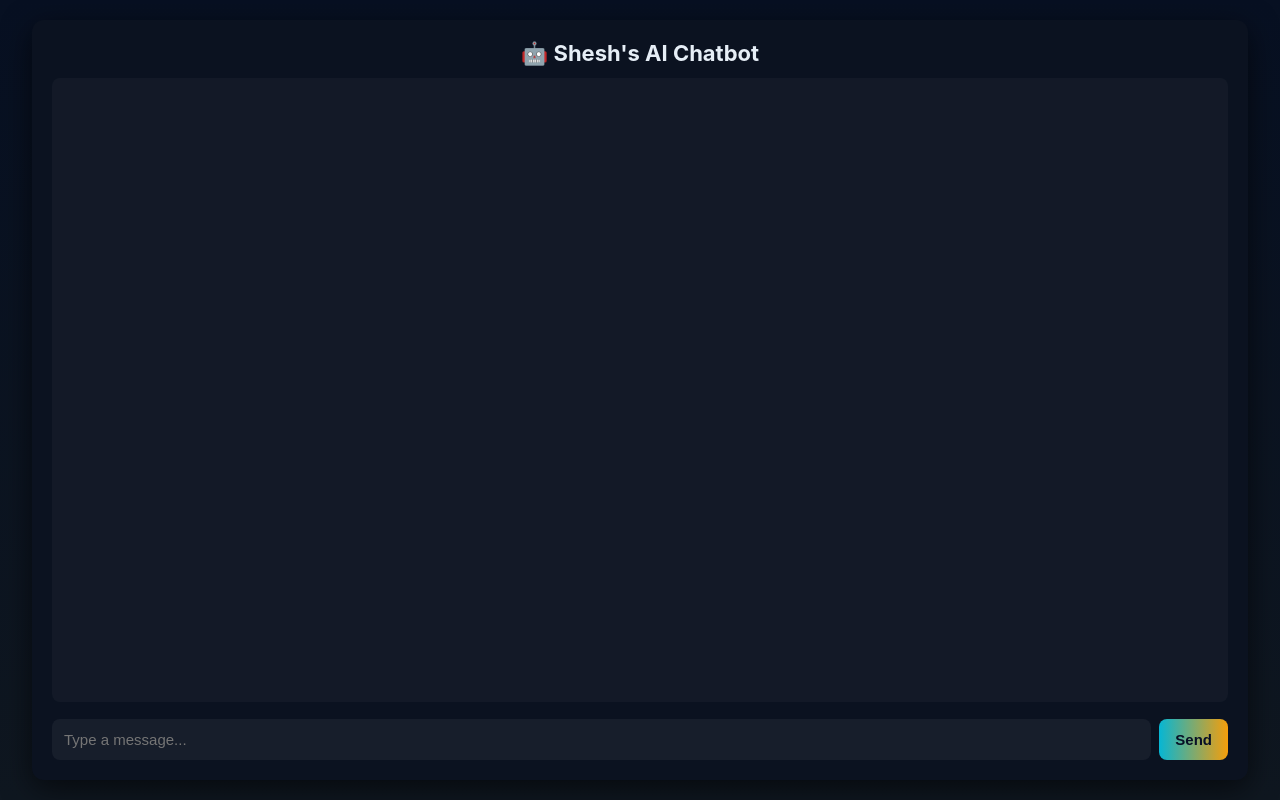
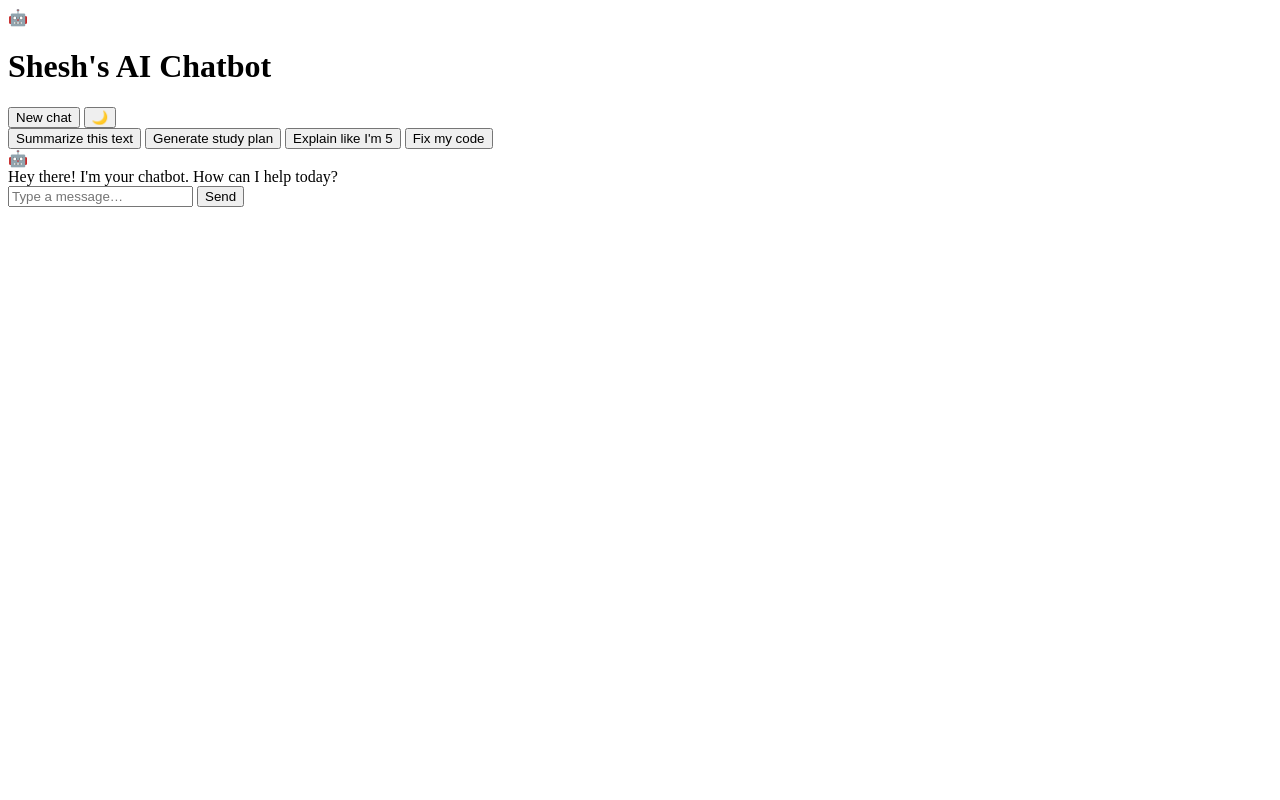
Before and after one commit to sheshakanthra/ai-chatbot-webapp, a Flask app: page / in a window 1280 px wide. Run offline with Flask 3, Linux system fonts and the light colour scheme.

Commit message:
Updated the UI of the chatbot

```diff
--- a/backend/backend/static/script.js
+++ b/backend/backend/static/script.js
@@ -2,19 +2,65 @@
 document.addEventListener("DOMContentLoaded", function () {
   const sendBtn = document.getElementById("send-btn");
   const input = document.getElementById("user-input");
+
   sendBtn.addEventListener("click", sendMessage);
   input.addEventListener("keydown", (e) => {
     if (e.key === "Enter") sendMessage();
   });
+
+  // Chips click send
+  document.querySelectorAll(".chip").forEach(c => {
+    c.addEventListener("click", () => {
+      input.value = c.textContent;
+      sendMessage();
+    });
+  });
 });
 
-function addMessage(sender, text) {
+// ✅ new addMessage (bubble + avatar)
+function addMessage(sender, text, typing = false) {
   const chatBox = document.getElementById("chat-box");
-  const p = document.createElement("div");
-  p.className = "msg " + (sender === "user" ? "user" : "bot");
-  p.textContent = text;
-  chatBox.appendChild(p);
+
+  const row = document.createElement("div");
+  row.className = `msg-row ${sender}`;
+
+  const avatar = document.createElement("div");
+  avatar.className = "avatar";
+  avatar.textContent = sender === "user" ? "🧑" : "🤖";
+
+  const bubble = document.createElement("div");
+  bubble.className = "bubble";
+
+  if (typing) {
+    bubble.innerHTML = `
+      <span class="typing">
+        <span class="dot"></span>
+        <span class="dot"></span>
+        <span class="dot"></span>
+      </span>`;
+  } else {
+    bubble.textContent = text;
+  }
+
+  row.appendChild(avatar);
+  row.appendChild(bubble);
+  chatBox.appendChild(row);
+
   chatBox.scrollTop = chatBox.scrollHeight;
+}
+
+// ✅ streaming response typing animation
+async function typeReply(fullText) {
+  const chatBox = document.getElementById("chat-box");
+  const lastBubble = chatBox.querySelector(".msg-row.bot:last-child .bubble");
+
+  lastBubble.textContent = ""; // clear typing dots effect first
+
+  for (let i = 0; i < fullText.length; i++) {
+    lastBubble.textContent += fullText[i];
+    chatBox.scrollTop = chatBox.scrollHeight;
+    await new Promise(res => setTimeout(res, 8)); // typing speed here
+  }
 }
 
 async function sendMessage() {
@@ -22,9 +68,12 @@ async function sendMessage() {
   const text = input.value.trim();
   if (!text) return;
 
+  // user bubble
   addMessage("user", text);
   input.value = "";
-  addMessage("bot", "⏳ typing...");
+
+  // bot typing bubble
+  addMessage("bot", "", true);
 
   try {
     const res = await fetch("/get", {
@@ -33,18 +82,21 @@ async function sendMessage() {
       body: JSON.stringify({ message: text })
     });
     const data = await res.json();
-    // remove last "typing..." message
+
+    // remove typing bubble
     const chatBox = document.getElementById("chat-box");
-    const nodes = chatBox.querySelectorAll(".msg.bot");
-    if (nodes.length) nodes[nodes.length - 1].remove();
+    const typingRow = chatBox.querySelector(".msg-row.bot:last-child");
+    if (typingRow) typingRow.remove();
 
     if (data && data.reply) {
-      addMessage("bot", data.reply);
+      // append empty bubble first (to animate text into it)
+      addMessage("bot", "");
+      await typeReply(data.reply);
     } else {
-      addMessage("bot", "No reply from server — try again.");
+      addMessage("bot", "⚠️ No reply from server — try again.");
     }
   } catch (err) {
     console.error(err);
-    addMessage("bot", "Error contacting server. Check console.");
+    addMessage("bot", "❌ Server error — check console.");
   }
 }
--- a/backend/backend/static/style.css
+++ b/backend/backend/static/style.css
@@ -1,111 +1,206 @@
-/* style.css */
-:root {
-  --bg: #0f1720;
-  --card: #0b1220;
+:root{
+  --bg: #0b1020;
+  --panel: rgba(15, 23, 32, 0.55);
+  --panel-strong: rgba(12, 18, 28, 0.7);
+  --border: rgba(255,255,255,0.08);
+  --text: #e8f1fb;
   --muted: #9aa7b2;
+  --brand: #7dd3fc;          /* cyan-300 */
+  --accent: #fbbf24;         /* amber-400 */
 }
 
-* {
-  box-sizing: border-box;
+*{box-sizing:border-box}
+
+html,body{
+  height:100%;
+  margin:0;
+  font-family: Inter, ui-sans-serif, system-ui, -apple-system, Segoe UI, Roboto, Arial, "Apple Color Emoji","Segoe UI Emoji";
+  color:var(--text);
+  background:
+    radial-gradient(1200px 600px at 80% -10%, #1b2b55 0%, transparent 60%),
+    radial-gradient(900px 600px at -10% 100%, #182f1e 0%, transparent 55%),
+    linear-gradient(180deg, #060a16 0%, #0b1324 100%);
+  overflow:hidden;
 }
 
-body {
-  margin: 0;
-  height: 100vh;
-  width: 100vw;
-  display: flex;
-  align-items: center;
-  justify-content: center;
-  background: linear-gradient(180deg, #071022, #0f1720);
-  color: #e6eef6;
-  font-family: Inter, Arial, sans-serif;
+/* subtle grid background */
+.bg-grid{
+  position:fixed; inset:0;
+  pointer-events:none;
+  background-image:
+    linear-gradient(rgba(255,255,255,0.04) 1px, transparent 1px),
+    linear-gradient(90deg, rgba(255,255,255,0.04) 1px, transparent 1px);
+  background-size: 24px 24px;
+  opacity:.35;
+  mask-image: radial-gradient(70% 70% at 50% 40%, black 60%, transparent 100%);
 }
 
-/* ✅ FULL SCREEN CHAT LAYOUT */
-.chat-container {
-  width: 95vw;
-  height: 95vh;
-  max-width: none;
-  background: var(--card);
-  padding: 20px;
-  border-radius: 12px;
-  box-shadow: 0 8px 30px rgba(0,0,0,0.6);
-  display: flex;
-  flex-direction: column;
+.app{
+  height:100%;
+  width:100%;
+  display:flex;
+  flex-direction:column;
+  padding:24px;
 }
 
-h2 {
-  margin: 0 0 12px 0;
-  font-size: 22px;
-  text-align: center;
+/* Header */
+.app-header{
+  height:64px;
+  display:flex;
+  align-items:center;
+  justify-content:space-between;
+  padding:0 16px;
+  backdrop-filter: blur(8px);
+  background: linear-gradient(180deg, rgba(10,16,28,0.6), rgba(10,16,28,0.15));
+  border:1px solid var(--border);
+  border-radius:16px;
+  box-shadow: 0 10px 40px rgba(0,0,0,.35);
 }
 
-/* ✅ CHAT WINDOW EXPANDS FULL HEIGHT */
-#chat-box {
-  background: rgba(255,255,255,0.03);
-  border-radius: 8px;
-  padding: 14px;
-  flex: 1; /* take remaining height */
-  overflow-y: auto;
-  margin-bottom: 12px;
-  font-size: 14px;
+.brand{
+  display:flex; align-items:center; gap:10px;
+}
+.brand h1{
+  font-size:20px; font-weight:700; letter-spacing:.2px; margin:0;
+}
+.bot-logo{
+  display:grid; place-items:center;
+  width:34px; height:34px; border-radius:10px;
+  background: linear-gradient(135deg, rgba(125,211,252,.2), rgba(251,191,36,.2));
+  border:1px solid var(--border);
 }
 
-/* Messages */
-.msg {
-  margin: 8px 0;
-  padding: 10px 12px;
-  border-radius: 8px;
-  display: inline-block;
-  max-width: 85%;
+.header-actions{ display:flex; gap:8px; }
+.pill-btn{
+  background: linear-gradient(180deg, rgba(255,255,255,.06), rgba(255,255,255,.02));
+  color:var(--text);
+  border:1px solid var(--border);
+  border-radius:999px;
+  padding:8px 12px;
+  font-weight:600;
+  cursor:pointer;
+  transition: all .2s ease;
 }
-.msg.user {
-  background: rgba(56,189,248,0.12);
-  color: #7fe6ff;
-  align-self: flex-end;
-  float: right;
-}
-.msg.bot {
-  background: rgba(250,204,21,0.08);
-  color: #ffe8a1;
-  float: left;
+.pill-btn:hover{ transform: translateY(-1px); }
+
+/* Main glass panel */
+.panel{
+  flex:1;
+  margin-top:18px;
+  display:flex;
+  flex-direction:column;
+  gap:12px;
+  background: var(--panel);
+  border:1px solid var(--border);
+  border-radius:18px;
+  backdrop-filter: blur(14px) saturate(1.1);
+  box-shadow: 0 20px 60px rgba(0,0,0,.45);
+  padding:16px;
 }
 
-/* ✅ INPUT AREA FIXED AT BOTTOM */
-.input-row {
-  display: flex;
-  gap: 8px;
-  padding-top: 5px;
+/* Chips */
+.chips{
+  display:flex; gap:8px; flex-wrap:wrap;
+}
+.chip{
+  border:1px solid var(--border);
+  background: var(--panel-strong);
+  color:#cfe7ff;
+  padding:10px 12px;
+  border-radius:999px;
+  font-size:13px;
+  cursor:pointer;
+  transition: transform .15s ease, background .15s ease;
+}
+.chip:hover{ transform: translateY(-1px); background: rgba(255,255,255,0.08); }
+
+/* Chat area */
+.chat{
+  flex:1;
+  overflow-y:auto;
+  padding:8px;
+  border-radius:12px;
+  background: rgba(255,255,255,0.02);
+  border:1px dashed rgba(255,255,255,0.05);
+  scroll-behavior:smooth;
 }
 
-#user-input {
-  flex: 1;
-  padding: 12px;
-  border-radius: 8px;
-  border: none;
-  background: rgba(255,255,255,0.05);
-  color: #e6eef6;
-  outline: none;
-  font-size: 15px;
+/* Message rows */
+.msg-row{
+  display:flex; gap:10px; margin:12px 6px;
+  animation: fadeIn .25s ease-out;
+}
+.msg-row.user{ justify-content:flex-end; }
+.avatar{
+  flex:0 0 34px; height:34px; width:34px; border-radius:10px;
+  display:grid; place-items:center; font-size:18px;
+  background: linear-gradient(135deg, rgba(125,211,252,.22), rgba(251,191,36,.18));
+  border:1px solid var(--border);
+}
+.msg-row.user .avatar{
+  background: linear-gradient(135deg, rgba(125,211,252,.35), rgba(251,191,36,.25));
 }
 
-#send-btn {
-  padding: 12px 16px;
-  border-radius: 8px;
-  border: none;
-  cursor: pointer;
-  background: linear-gradient(90deg,#06b6d4,#f59e0b);
-  color: #081026;
-  font-weight: 600;
-  font-size: 15px;
+/* Bubbles */
+.bubble{
+  max-width: min(800px, 82%);
+  padding:12px 14px;
+  font-size:15px; line-height:1.6;
+  border-radius:14px;
+  background: linear-gradient(180deg, rgba(255,255,255,.07), rgba(255,255,255,.03));
+  border:1px solid var(--border);
+  box-shadow: 0 6px 24px rgba(0,0,0,.25);
+}
+.msg-row.user .bubble{
+  background: linear-gradient(180deg, rgba(125,211,252,.18), rgba(125,211,252,.08));
+  color:#dbf6ff;
 }
 
-/* ✅ BETTER MOBILE SUPPORT */
-@media (max-width: 768px) {
-  .chat-container {
-    width: 100vw;
-    height: 100vh;
-    border-radius: 0;
-    padding: 12px;
-  }
+/* Composer */
+.composer{
+  display:flex; gap:10px; align-items:center;
+  padding:8px;
+  border:1px solid var(--border);
+  border-radius:14px;
+  background: linear-gradient(180deg, rgba(255,255,255,.06), rgba(255,255,255,.02));
 }
+#user-input{
+  flex:1;
+  height:48px;
+  border:none; outline:none;
+  padding:0 14px;
+  border-radius:10px;
+  background: rgba(255,255,255,0.04);
+  color:var(--text);
+  font-size:15px;
+}
+#user-input::placeholder{ color:#b6c2cf; }
+#send-btn{
+  height:40px; padding:0 18px;
+  border:none; outline:none; cursor:pointer;
+  border-radius:10px; font-weight:700; color:#081026;
+  background: linear-gradient(90deg, #06b6d4, #f59e0b);
+  box-shadow: 0 8px 24px rgba(6,182,212,.25);
+  transition: transform .15s ease;
+}
+#send-btn:hover{ transform: translateY(-1px); }
+
+/* Typing dots (optional element with .typing inside .bubble) */
+.typing{ display:inline-flex; gap:6px; align-items:center; }
+.dot{ width:6px; height:6px; border-radius:50%; background:#d9e6f7; opacity:.45; animation: blink 1s infinite }
+.dot:nth-child(2){ animation-delay:.2s }
+.dot:nth-child(3){ animation-delay:.4s }
+
+@keyframes blink{ 0%,80%,100%{opacity:.25} 40%{opacity:1} }
+@keyframes fadeIn{ from{opacity:0; transform: translateY(6px)} to{opacity:1; transform:none} }
+
+/* Scrollbar */
+.chat::-webkit-scrollbar{ height:10px; width:10px }
+.chat::-webkit-scrollbar-thumb{ background: rgba(255,255,255,.15); border-radius:8px }
+
+/* Responsiveness */
+@media (max-width: 900px){
+  .bubble{ max-width: 92%; }
+  .app{ padding:14px; }
+  .app-header{ height:56px; }
+}
--- a/backend/backend/templates/index.html
+++ b/backend/backend/templates/index.html
@@ -1,20 +1,42 @@
-<!DOCTYPE html>
-<html lang="en">
-<head>
-  <meta charset="utf-8" />
-  <title>Shesh's AI Chatbot</title>
-  <link rel="stylesheet" href="/static/style.css">
-</head>
 <body>
-  <div class="chat-container">
-    <h2>🤖 Shesh's AI Chatbot</h2>
-    <div id="chat-box" aria-live="polite"></div>
-    <div class="input-row">
-      <input id="user-input" placeholder="Type a message..." autocomplete="off" />
-      <button id="send-btn">Send</button>
+  <div class="bg-grid"></div>
+
+  <div class="app">
+    <header class="app-header">
+      <div class="brand">
+        <span class="bot-logo">🤖</span>
+        <h1>Shesh's AI Chatbot</h1>
+      </div>
+      <div class="header-actions">
+        <button class="pill-btn" id="new-chat">New chat</button>
+        <button class="pill-btn" id="theme-toggle">🌙</button>
+      </div>
+    </header>
+
+    <!-- Main glass panel -->
+    <div class="panel">
+      <!-- Suggestion chips -->
+      <div class="chips" id="chips">
+        <button class="chip">Summarize this text</button>
+        <button class="chip">Generate study plan</button>
+        <button class="chip">Explain like I'm 5</button>
+        <button class="chip">Fix my code</button>
+      </div>
+
+      <!-- Messages -->
+      <div id="chat-box" class="chat">
+        <!-- Example bubbles (can remove) -->
+        <div class="msg-row bot">
+          <div class="avatar">🤖</div>
+          <div class="bubble">Hey there! I'm your chatbot. How can I help today?</div>
+        </div>
+      </div>
+
+      <!-- Input -->
+      <form class="composer" id="composer">
+        <input id="user-input" type="text" placeholder="Type a message…" autocomplete="off" />
+        <button id="send-btn" type="submit">Send</button>
+      </form>
     </div>
   </div>
-
-  <script src="/static/script.js"></script>
 </body>
-</html>
```
